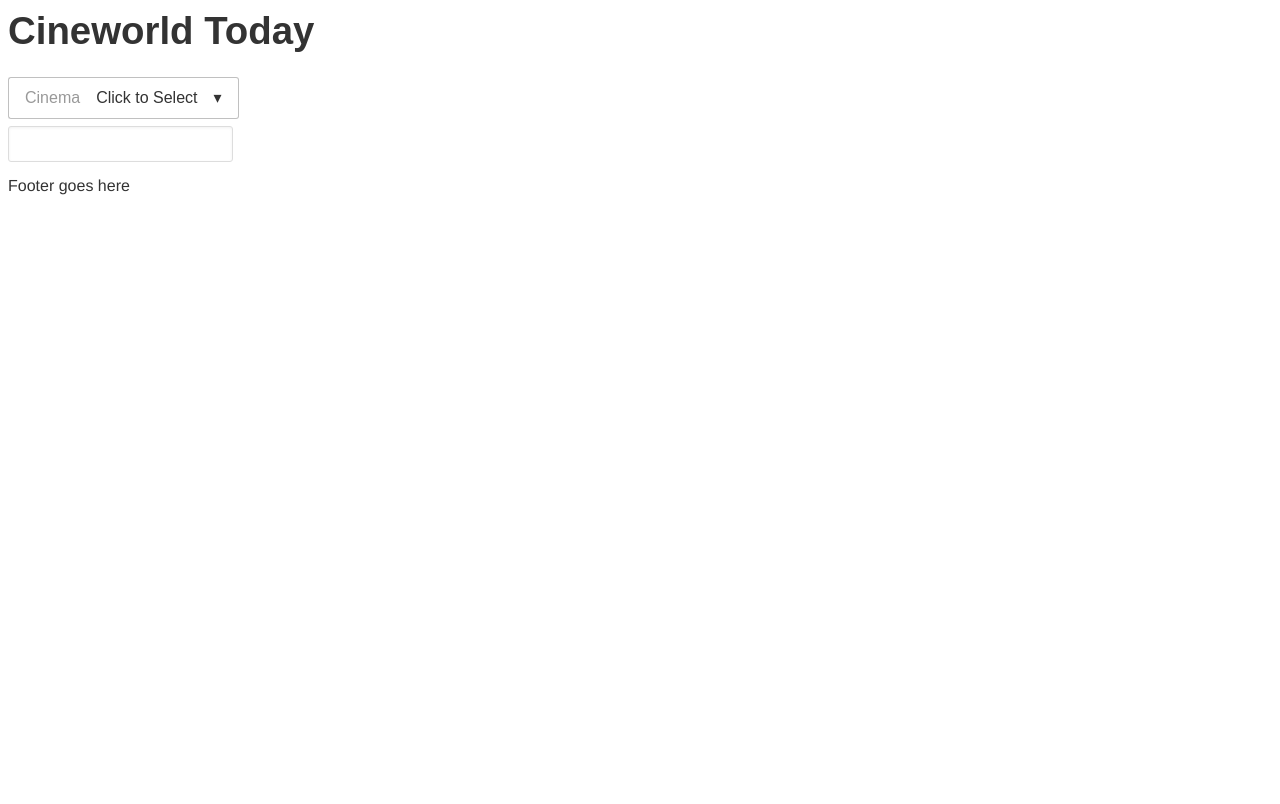
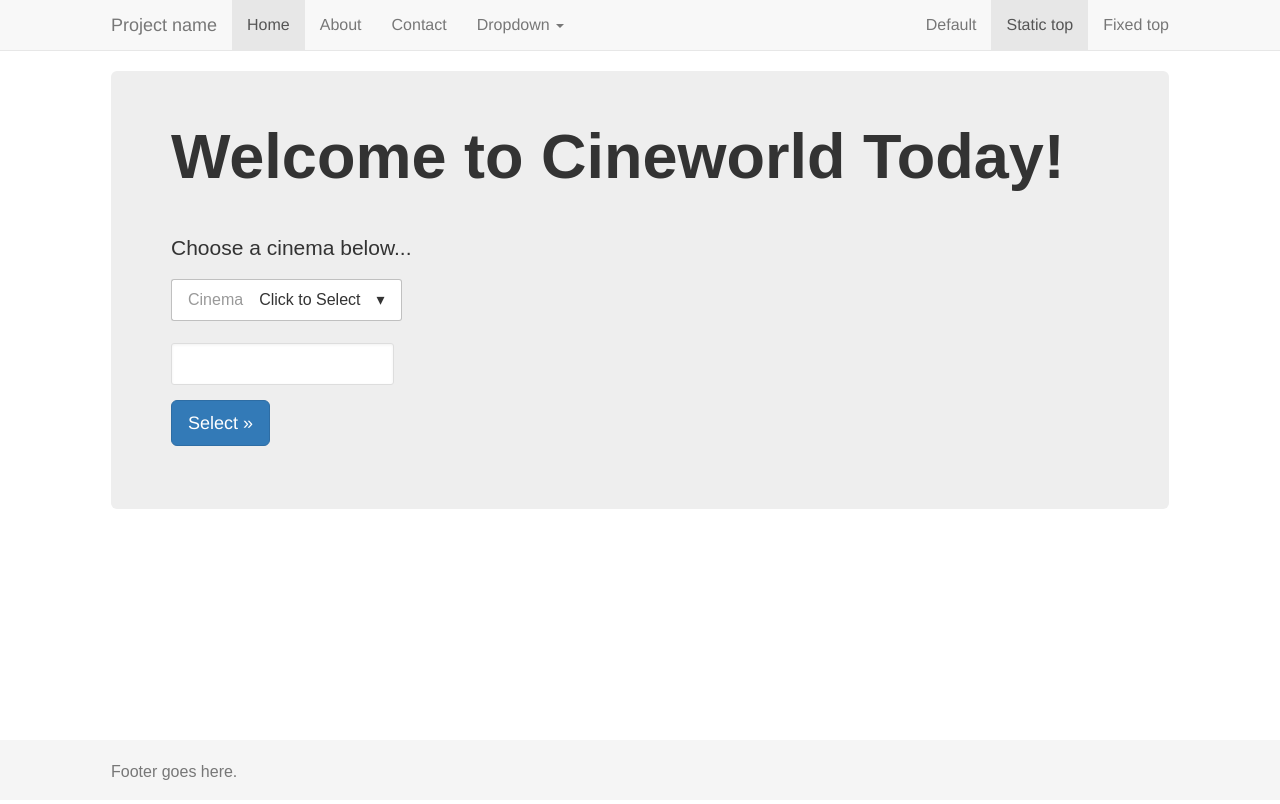
Before and after one commit to byronbyron/CineworldViewer, a plain HTML site: page index.html in a window 1280 px wide. Drawn offline with nearby package versions, Linux system fonts and the light colour scheme.

Commit message:
Add boostrap

```diff
--- a/index.html
+++ b/index.html
@@ -3,27 +3,94 @@
 <head>
 	<meta charset="utf-8">
 	<title>Cineworld Today</title>
+	<link rel="stylesheet" href="https://maxcdn.bootstrapcdn.com/bootstrap/3.3.6/css/bootstrap.min.css">
 	<link rel="stylesheet" href="css/main.css">
 	<link rel="stylesheet" href="https://ajax.googleapis.com/ajax/libs/jqueryui/1.11.4/themes/smoothness/jquery-ui.css">
+	<style>
+		body {
+			font-size: 16px;
+		}
+		/* Sticky footer styles
+		-------------------------------------------------- */
+		html {
+		  position: relative;
+		  min-height: 100%;
+		}
+		body {
+		  /* Margin bottom by footer height */
+		  margin-bottom: 60px;
+		}
+		.footer {
+		  position: absolute;
+		  bottom: 0;
+		  width: 100%;
+		  /* Set the fixed height of the footer here */
+		  height: 60px;
+		  background-color: #f5f5f5;
+		}
+		.container .text-muted {
+			margin: 20px 0;
+		}
+		input#datepicker {
+		    width: 223px;
+		    line-height: 42px;
+		    height: 42px;
+		}
+	</style>
 	<!--[if IE]>
 		<script src="http://html5shiv.googlecode.com/svn/trunk/html5.js"></script>
 	<![endif]-->
-	<script src="https://ajax.googleapis.com/ajax/libs/jquery/2.2.0/jquery.min.js"></script>
-	<script src="https://ajax.googleapis.com/ajax/libs/jqueryui/1.11.4/jquery-ui.min.js"></script>
-	<script src="js/main.js"></script>
 </head>
 
 <body id="container">
 
-	<div class="header">
+	<!-- Static navbar -->
+    <nav class="navbar navbar-default navbar-static-top">
+      <div class="container">
+        <div class="navbar-header">
+          <button type="button" class="navbar-toggle collapsed" data-toggle="collapse" data-target="#navbar" aria-expanded="false" aria-controls="navbar">
+            <span class="sr-only">Toggle navigation</span>
+            <span class="icon-bar"></span>
+            <span class="icon-bar"></span>
+            <span class="icon-bar"></span>
+          </button>
+          <a class="navbar-brand" href="#">Project name</a>
+        </div>
+        <div id="navbar" class="navbar-collapse collapse">
+          <ul class="nav navbar-nav">
+            <li class="active"><a href="#">Home</a></li>
+            <li><a href="#about">About</a></li>
+            <li><a href="#contact">Contact</a></li>
+            <li class="dropdown">
+              <a href="#" class="dropdown-toggle" data-toggle="dropdown" role="button" aria-haspopup="true" aria-expanded="false">Dropdown <span class="caret"></span></a>
+              <ul class="dropdown-menu">
+                <li><a href="#">Action</a></li>
+                <li><a href="#">Another action</a></li>
+                <li><a href="#">Something else here</a></li>
+                <li role="separator" class="divider"></li>
+                <li class="dropdown-header">Nav header</li>
+                <li><a href="#">Separated link</a></li>
+                <li><a href="#">One more separated link</a></li>
+              </ul>
+            </li>
+          </ul>
+          <ul class="nav navbar-nav navbar-right">
+            <li><a href="../navbar/">Default</a></li>
+            <li class="active"><a href="./">Static top <span class="sr-only">(current)</span></a></li>
+            <li><a href="../navbar-fixed-top/">Fixed top</a></li>
+          </ul>
+        </div><!--/.nav-collapse -->
+      </div>
+    </nav>
 
-		<h1>Cineworld Today</h1>
+	<div class="container">
 
-	</div><!-- .header -->
+      <!-- Main component for a primary marketing message or call to action -->
+      <div class="jumbotron">
+        <h1>Welcome to Cineworld Today!</h1>
+        <p>Choose a cinema below...</p>
 
-	<div class="main">
-
-		<div class="dropdown">
+        <div class="dropdown form-group">
 			<div class="dropdown-container cinema-dropdown-description">
 				<p class="dropdown-description cinema-dropdown-description">Cinema</p>
 				<p class="dropdown-button cinema-dropdown-button">Click to Select</p>
@@ -32,15 +99,26 @@
 			</div>
 		</div>
 
-		<input type="text" id="datepicker">
+		<div class="form-group">
+			<input class="form-control" type="text" id="datepicker">
+		</div>
 
-	</div><!-- .main -->
+		<div class="form-group">
+			<button type="submit" class="btn btn-lg btn-primary">Select »</button>
+		</div>
+      </div>
+    </div>
 
-	<div class="footer">
+	<footer class="footer">
+		<div class="container">
+			<p class="text-muted">Footer goes here.</p>
+		</div>
+    </footer>
 
-		<span>Footer goes here</span>
-
-	</div><!-- .footer -->
+	<script src="https://ajax.googleapis.com/ajax/libs/jquery/2.2.0/jquery.min.js"></script>
+	<script src="https://ajax.googleapis.com/ajax/libs/jqueryui/1.11.4/jquery-ui.min.js"></script>
+	<script src="https://maxcdn.bootstrapcdn.com/bootstrap/3.3.6/js/bootstrap.min.js"></script>
+	<script src="js/main.js"></script>
 
 </body>
 </html>
```
